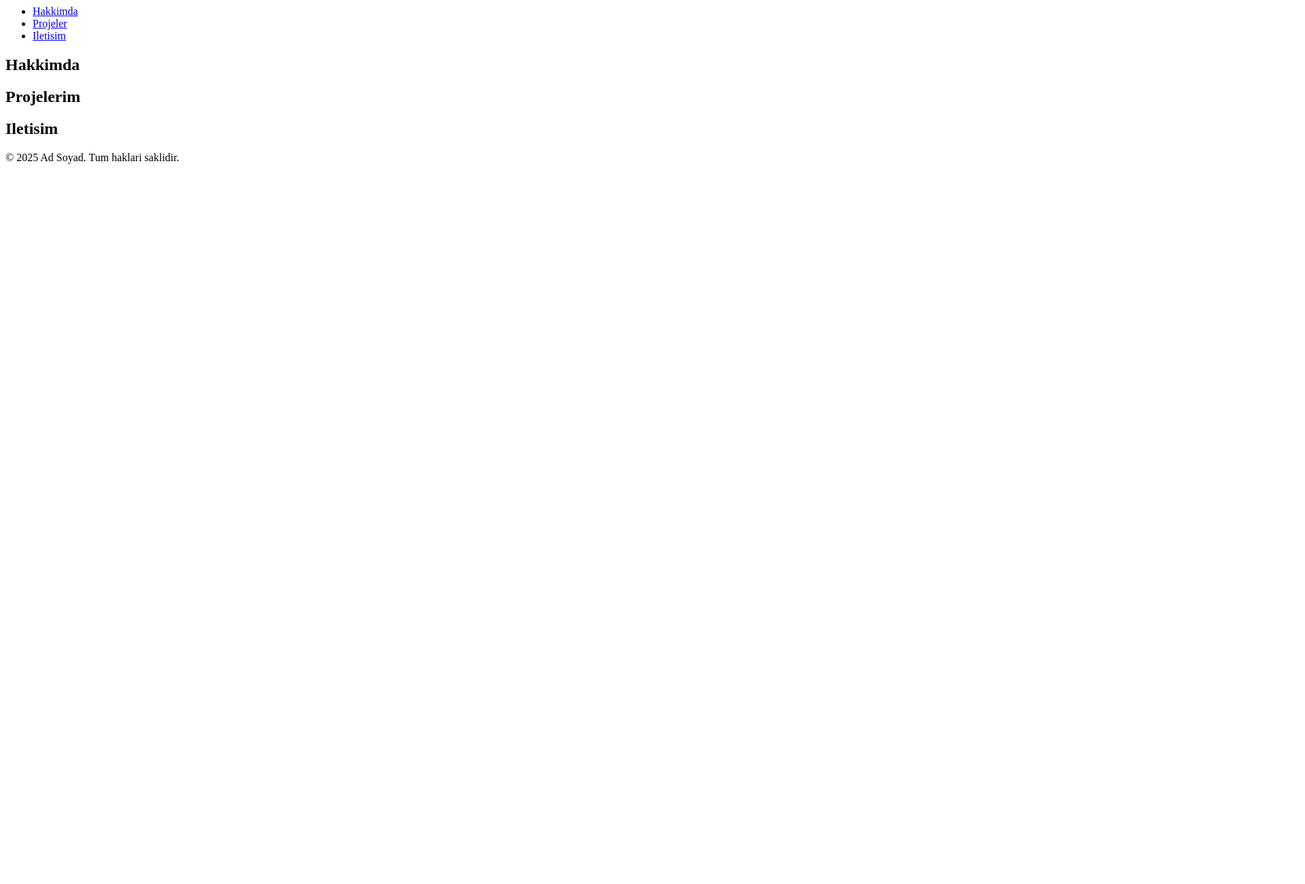
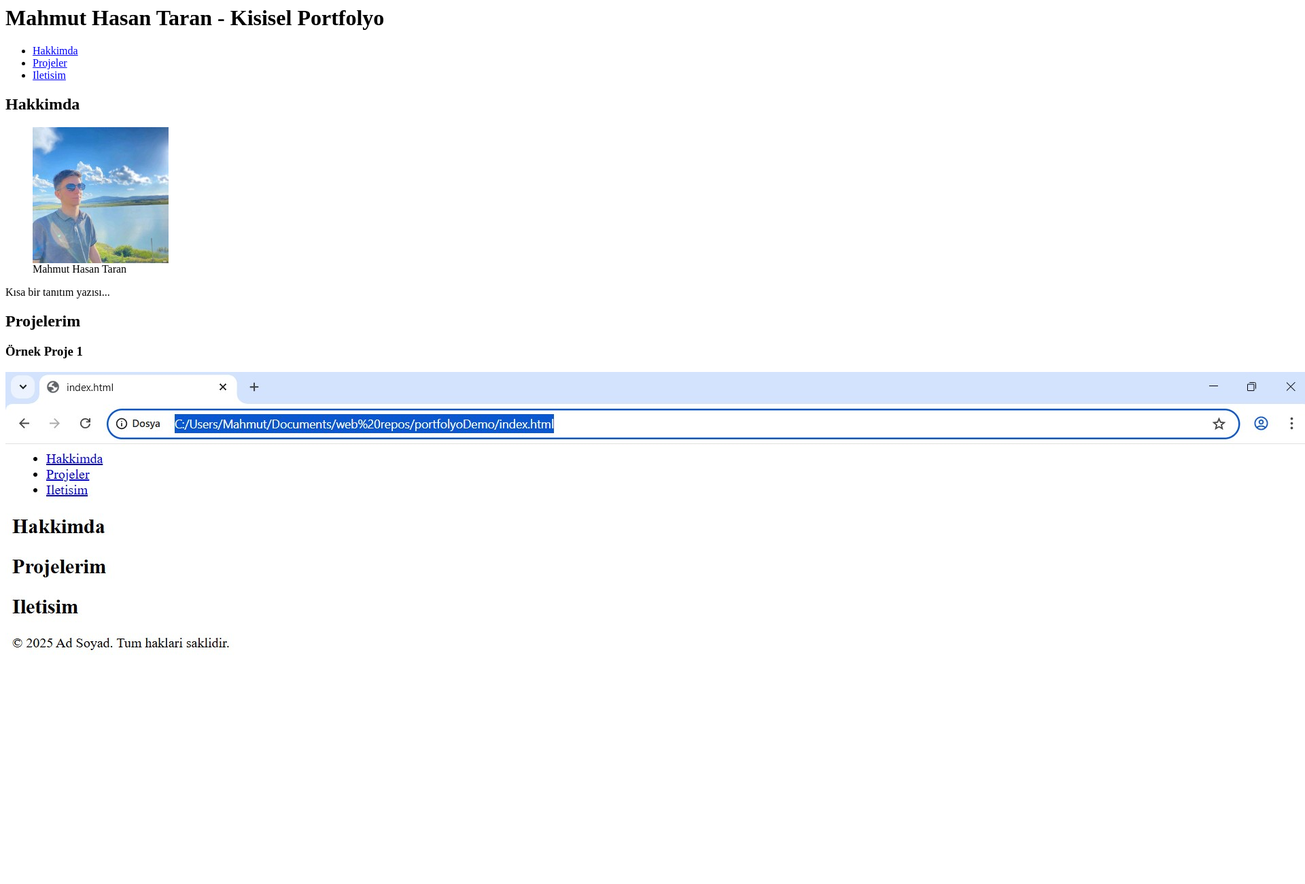
Before and after one commit to mahmuthasan10/portfolyoDemo, a plain HTML site: page index.html in a window 1280 px wide. Shown: the top 1300 px of the page at 68% size, 1920 px wide, since content can reach past the window. Before the commit the page ends 800 px from the top, so only its background shows below. Drawn offline with Linux system fonts and the light colour scheme.

Commit message:
Heading ve alt metin kontrolü

```diff
--- a/index.html
+++ b/index.html
@@ -1,4 +1,5 @@
 <header>
+  <h1>Mahmut Hasan Taran - Kisisel Portfolyo</h1>
   <nav>
     <ul>
       <li><a href="#hakkimda">Hakkimda</a></li>
@@ -11,11 +12,23 @@
 <main>
   <section id="hakkimda">
     <h2>Hakkimda</h2>
-    </section>
+
+    <figure>
+      <img src="profil.jpg" alt="Mahmut Hasan Taran'in vesikalik fotografi" />
+      <figcaption>Mahmut Hasan Taran</figcaption>
+    </figure>
+    <p>Kısa bir tanıtım yazısı...</p>
+  </section>
 
   <section id="projeler">
     <h2>Projelerim</h2>
-    </section>
+
+    <article>
+      <h3>Örnek Proje 1</h3>
+      <img src="proje1.jpg" alt="Örnek proje 1'in ana sayfa ekran görüntüsü" />
+      <p>Proje açıklaması ve kullanılan teknolojiler...</p>
+    </article>
+  </section>
 
   <section id="iletisim">
     <h2>Iletisim</h2>
```
Also changed, not shown: profil.jpg (added), proje1.jpg (added).
